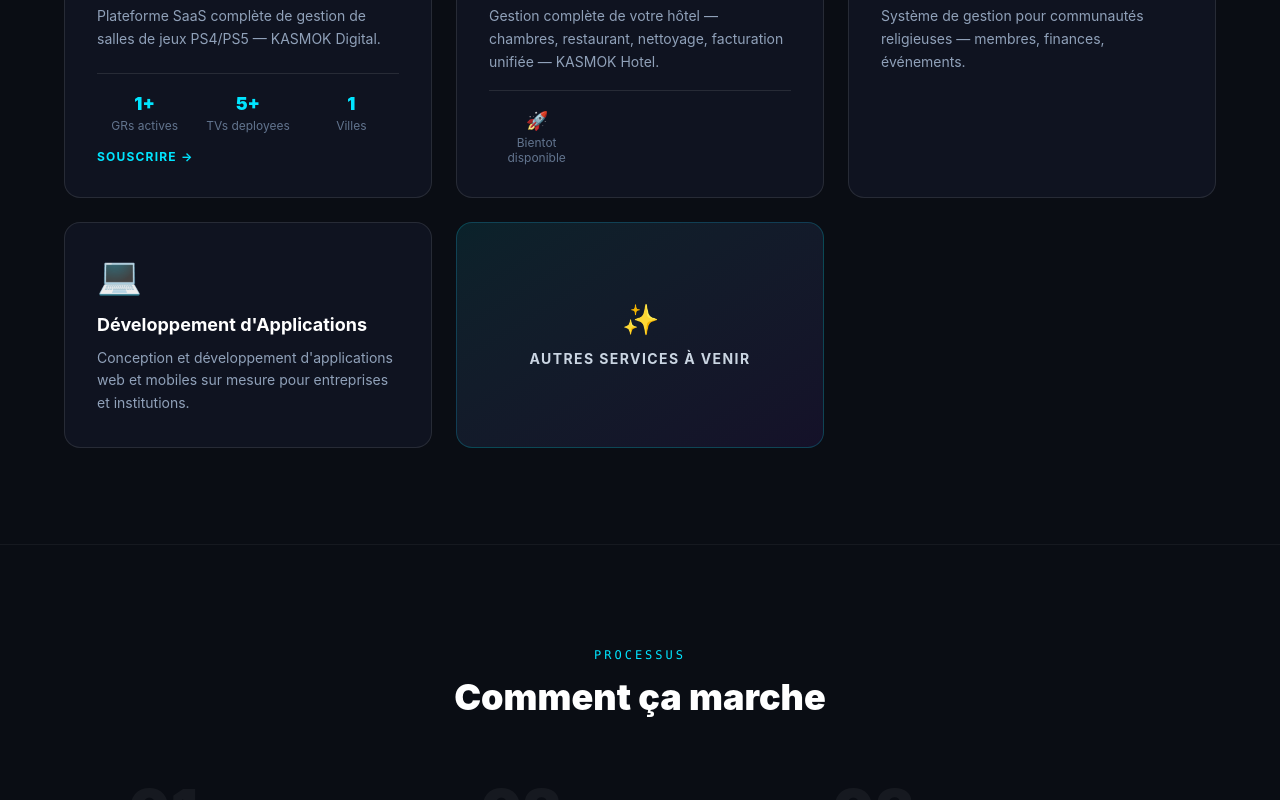
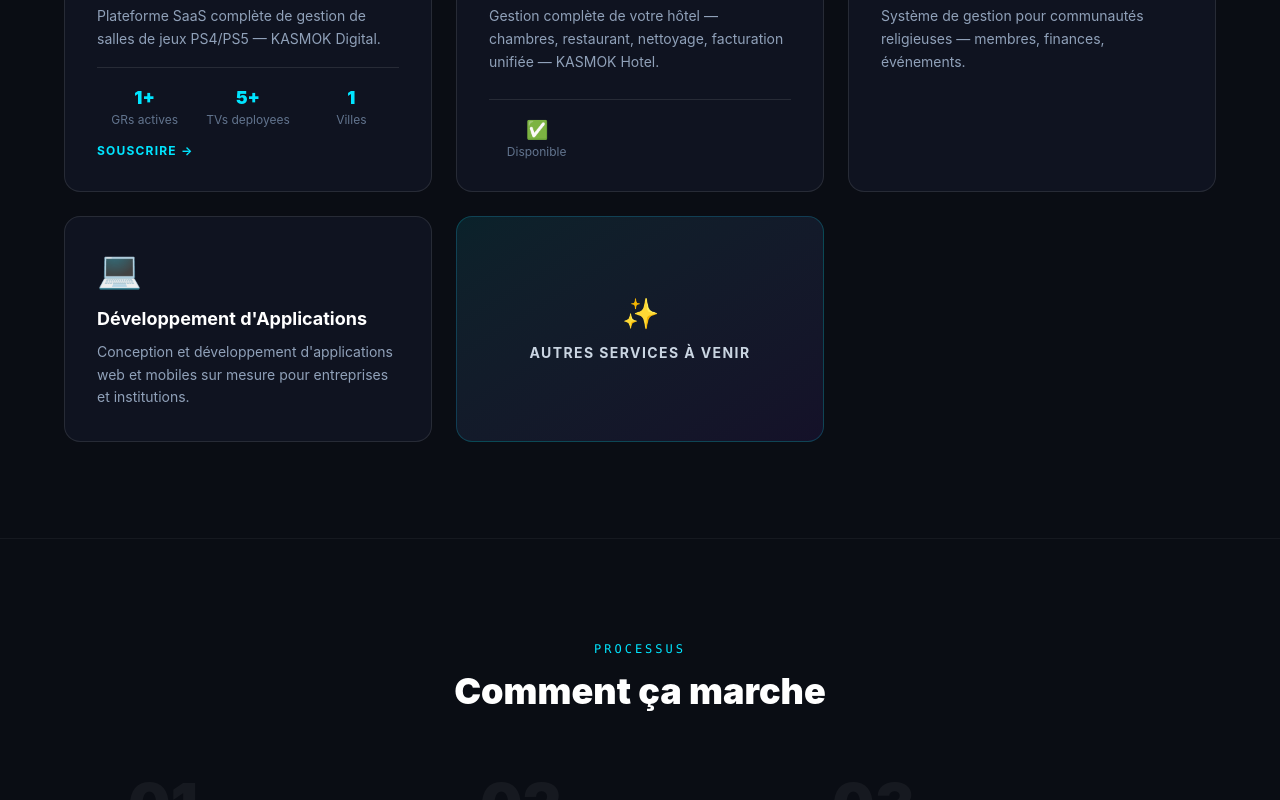
Before and after one commit to abwarody-ux/kasmok-website, a React (Vite) app: page / in a window 1280 px wide. Shown: the part 1380-2180 px from the top of the page. Built offline with nearby package versions, Linux system fonts and the light colour scheme; no server answers.

Commit message:
feat(website): update Hotel section from 'coming soon' to live access button (hotel.kasmokgroup.com)

```diff
--- a/src/pages/Home.jsx
+++ b/src/pages/Home.jsx
@@ -11,7 +11,7 @@ const SERVICES = (stats) => [
     { label: 'Villes', value: stats.cities_covered },
   ]},
   { icon: '🏨', name: 'Hotel Management', link: '/hotel', desc: 'Gestion complète de votre hôtel — chambres, restaurant, nettoyage, facturation unifiée — KASMOK Hotel.', stats: [
-    { label: 'Bientot disponible', value: '🚀' },
+    { label: 'Disponible', value: '✅' },
   ]},
   { icon: '⛪', name: 'Church Management', desc: 'Système de gestion pour communautés religieuses — membres, finances, événements.' },
   { icon: '💻', name: "Développement d'Applications", link: '/dev-web', desc: "Conception et développement d'applications web et mobiles sur mesure pour entreprises et institutions." },
@@ -463,11 +463,16 @@ export default function Home() {
           <div className="text-center mt-16">
             <div className="inline-block bg-gradient-to-r from-[#f59e0b]/10 to-[#10b981]/10 border border-[#f59e0b]/20 rounded-3xl px-8 py-8 max-w-2xl">
               <div className="text-4xl mb-4">🏨</div>
-              <h3 className="text-2xl font-black mb-3">KASMOK Hotel — Bientot disponible</h3>
-              <p className="text-slate-400 text-sm mb-6">Notre module Hotel est en cours de developpement. Inscrivez-vous pour etre parmi les premiers a y acceder.</p>
-              <a href="#contact" className="bg-[#f59e0b] text-black font-black px-8 py-3.5 rounded-xl tracking-widest uppercase text-sm hover:bg-[#d97706] transition-colors inline-block">
-                Etre notifie au lancement
-              </a>
+              <h3 className="text-2xl font-black mb-3">KASMOK Hotel — Deja disponible</h3>
+              <p className="text-slate-400 text-sm mb-6">Notre module Hotel est operationnel. Accedez a votre espace de gestion des maintenant.</p>
+              <div className="flex flex-col sm:flex-row gap-3 justify-center">
+                <a href="https://hotel.kasmokgroup.com" target="_blank" rel="noopener noreferrer" className="bg-[#f59e0b] text-black font-black px-8 py-3.5 rounded-xl tracking-widest uppercase text-sm hover:bg-[#d97706] transition-colors inline-block">
+                  Acceder a KASMOK Hotel
+                </a>
+                <a href="#contact" className="border border-[#f59e0b]/30 text-[#f59e0b] px-8 py-3.5 rounded-xl tracking-widest uppercase text-sm hover:bg-[#f59e0b]/10 transition-colors inline-block">
+                  Demander une demo
+                </a>
+              </div>
             </div>
           </div>
         </div>
```
